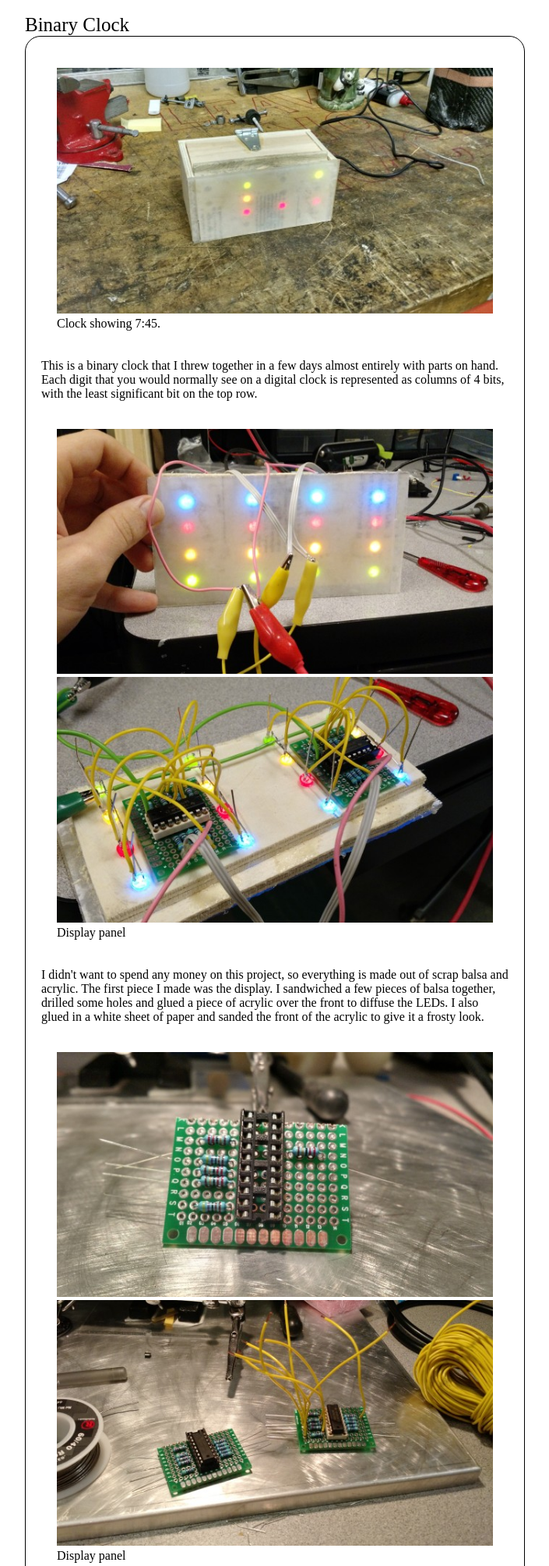
After one commit to Evidlo/evidlo.github.io, a PHP site: page /projects/binaryclock in a window 1280 px wide. The commit adds this page. Shown: the top 2008 px of the page at 78% size, without its empty margins (287-992 px from the left). Run offline with PHP 8.4, Linux system fonts and the light colour scheme.

Commit message:
added binary clock project

```diff
--- /dev/null
+++ b/projects/binaryclock/index.php
@@ -0,0 +1,45 @@
+<?php include("../../header.html");?>
+
+<body>
+	<div class="v h">
+		<div class="h hc">
+			<div class="simplebox">
+				<div class="title">Binary Clock</div>
+				<div class="body v">
+					<div class="annotate">
+						<img src="lightfinal.jpg"/>
+						Clock showing 7:45.
+					</div>
+					<p> This is a binary clock that I threw together in a few days almost entirely with parts on hand.  Each digit that you would normally see on a digital clock is represented as columns of 4 bits, with the least significant bit on the top row.
+					<div class="annotate">
+						<img src="display.jpg"/>
+						<img src="display2.jpg"/>
+						Display panel
+					</div>
+					<p>
+					I didn't want to spend any money on this project, so everything is made out of scrap balsa and acrylic.  The first piece I made was the display.  I sandwiched a few pieces of balsa together, drilled some holes and glued a piece of acrylic over the front to diffuse the LEDs.  I also glued in a white sheet of paper and sanded the front of the acrylic to give it a frosty look.
+					<div class="annotate">
+						<img src="build1.jpg"/>
+						<img src="build2.jpg"/>
+						Display panel
+					</div>
+					<p> For driving the LEDs, I used the ubiquitous HC595 shift register.  I cut apart some small perfboard and soldered in an IC socket so the chips can easily be replaced if they burn out.  If you notice that the resistors are all different values, it's to make the brightnesses of all the colors match.
+					<div class="annotate">
+						<img src="tiny.jpg"/>
+						Microcontroller.
+					</div>
+					<p> Next, I soldered up an attiny (again with IC socket) and added headers for the realtime clock (RTC) module, which communicates with the tiny via I2C. To set the time, I wrote some code that sets the time immediately on boot with some hardcoded value.  Then I just waited until that time came and plugged the clock in.  I only have to do this once, as the RTC module uses the battery to keep the time even when power is lost.
+					<div class="annotate">
+						<img src="case.jpg"/>
+						Watching glue dry is my favorite thing.
+					</div>
+					The last step was to glue the back on and add a hinged lid so I can reprogram the device if necessary.
+					<img src="darkfinal.jpg"/>
+					<img src="displaydark.jpg"/>
+					This thing really gives off a nice glow at night.  I'm pleased with the results.
+					<p> <a href="http://github.com/evidlo/binary_clock">Github Page</a>
+				</div>
+			</div>
+		</div>
+	</div>
+</body>
--- a/projects/index.php
+++ b/projects/index.php
@@ -26,12 +26,12 @@
 		</div>
 		<div class="h hc">
 			<div class="simplebox preview">
-				<a href="static/resume.pdf" class="nolink">
+				<a href="binaryclock" class="nolink">
 				<div class="title">
-					Resume
+					Binary Clock
 				</div>
 				<div class="body">
-					<img src="static/document.svg" class="icon" alt="Document logo"/>
+					<img src="binaryclock/displaydark.jpg" class="icon" alt="Binary clock display"/>
 				</div>
 				</a>
 			</div>
```
Also changed, not shown: index.php (+7 -0 lines), projects/binaryclock/build1.jpg (added), projects/binaryclock/build2.jpg (added), projects/binaryclock/case.jpg (added), projects/binaryclock/darkfinal.jpg (added), projects/binaryclock/display.jpg (added), projects/binaryclock/display2.jpg (added), projects/binaryclock/displaydark.jpg (added), projects/binaryclock/inside.jpg (added), projects/binaryclock/lightfinal.jpg (added), projects/binaryclock/tiny.jpg (added).
